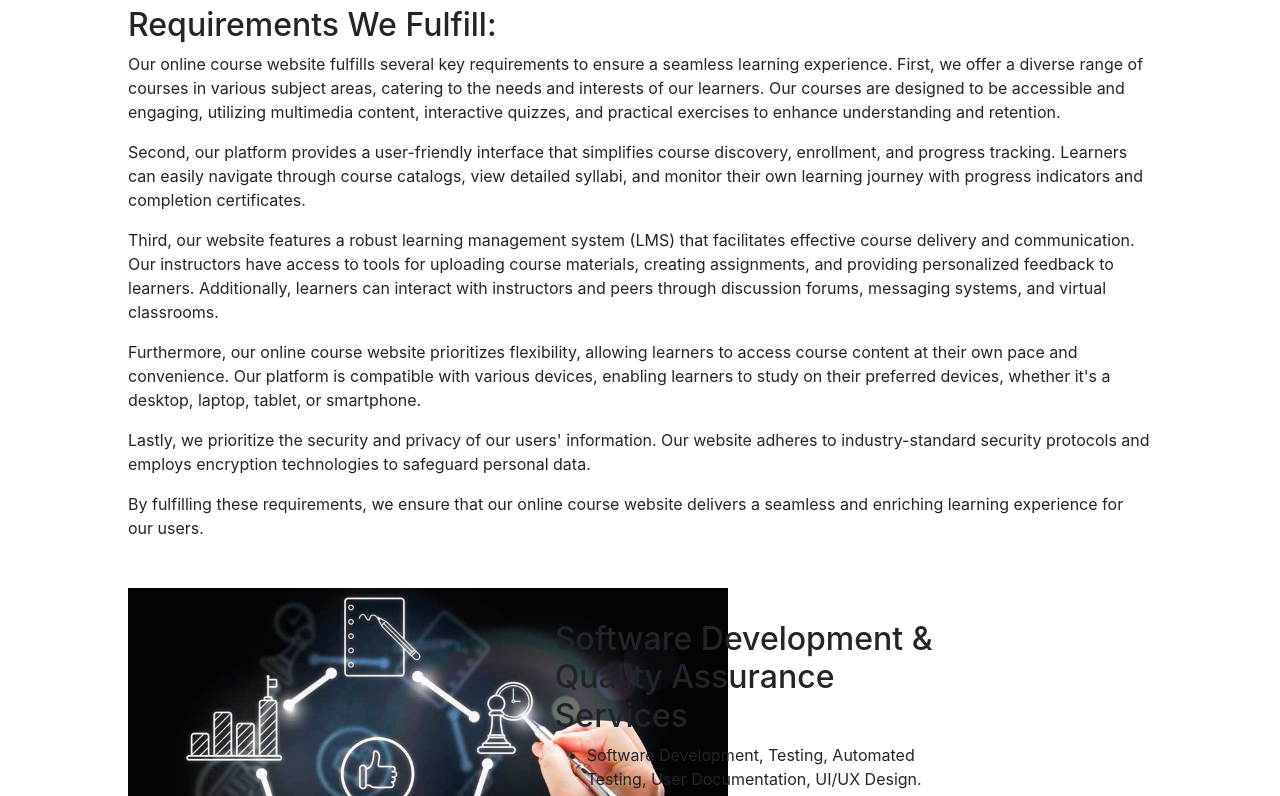
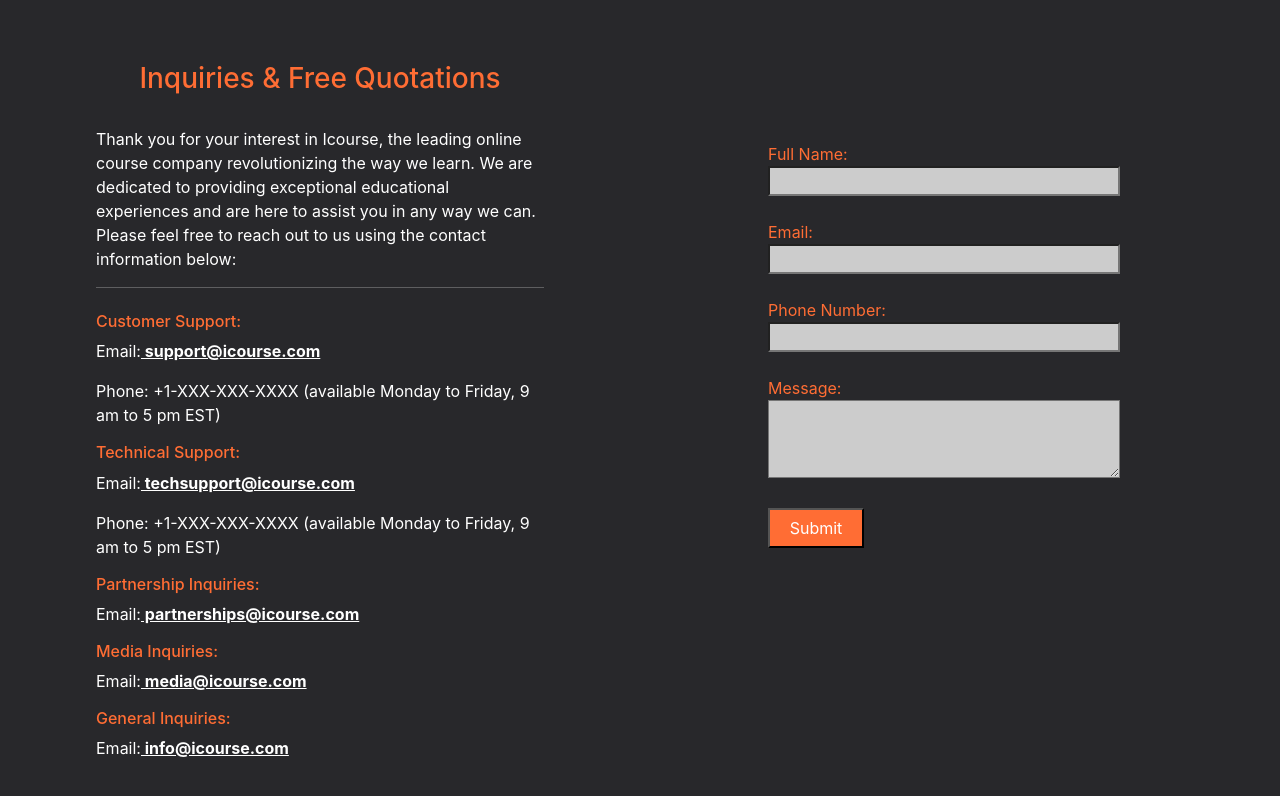
Before and after one commit to zohaibabdullah1/Training-Management-System, a React (Create React App) app: page /contact in a window 1280 px wide. Shown: the part 364-1160 px from the top of the page. Built offline with nearby package versions, Linux system fonts and the light colour scheme.

Commit message:
about & contact UI

```diff
--- a/src/AboutUs.js
+++ b/src/AboutUs.js
@@ -8,6 +8,7 @@
 function AboutUs() {
   return (
     <>
+    <div className='contact_bg'>
 
       {<NavComp />}
       <div className='aboutus_bg'>
@@ -22,11 +23,11 @@
       </div> */}
 
       <div className='aboutUs'>
-        <h2>What We Do:</h2>
+        <h2 className='coler'>What We Do:</h2>
         <p className='about-para'>
           Our online course website offers a wide range of educational opportunities for learners of all levels. With our user-friendly interface and intuitive navigation, you can easily browse and enroll in courses that align with your interests and goals. Our experienced instructors, who are experts in their respective fields, deliver engaging and interactive lessons that promote active learning. Whether you're looking to acquire new skills, enhance your knowledge, or explore a new passion, our platform provides a flexible and convenient way to achieve your educational aspirations. Join our community of motivated learners and embark on a journey of personal and professional growth today.
         </p>
-        <h2>Requirements We Fulfill:</h2>
+        <h2 className='coler'>Requirements We Fulfill:</h2>
         <p className='about-para'>
         Our online course website fulfills several key requirements to ensure a seamless learning experience. First, we offer a diverse range of courses in various subject areas, catering to the needs and interests of our learners. Our courses are designed to be accessible and engaging, utilizing multimedia content, interactive quizzes, and practical exercises to enhance understanding and retention.
         </p>
@@ -55,7 +56,7 @@
             />
           </div>
           <div className='col-sm-7 list_spacing'>
-            <h2>Software Development & Quality Assurance Services</h2>
+            <h2 className='coler'>Software Development & Quality Assurance Services</h2>
             <ul>
               <li>Software Development, Testing, Automated Testing, User Documentation, UI/UX Design.</li>
               <li>Legacy Migration, Legacy Support, Maintenance, SQA Automation, Manual QA, Augmented R&D, Initiative Support/Development, Modernization…</li>
@@ -68,7 +69,7 @@
       <div>
         <Footer />
       </div>
-
+      </div>
     </>
   );
 }
--- a/src/ContactUs.js
+++ b/src/ContactUs.js
@@ -7,58 +7,73 @@
 function ContactUs() {
   return (
     <>
+    <div className="contact_bg">
       <NavComp />
 
-      <div className='main-container'>
-          <NavBarComponent/>
-           </div>
+      <div className='aboutus_bg'>
+        <div className='main-container'>
+          <NavBarComponent />
+        </div>
+        <h1 className='contats_h '> Contact Us</h1>
+      </div>
+      <div className="contact_flex">
+        <div className="col-sm-6 contact_left">
+          <div className="inner_left">
+          <h3 className="contact_heading coler">Inquiries & Free Quotations</h3>
+          <p>Thank you for your interest in Icourse, the leading online course company revolutionizing the way we learn. We are dedicated to providing exceptional educational experiences and are here to assist you in any way we can. Please feel free to reach out to us using the contact information below:</p>
+          <hr />
+          <br />
+          <h6 className="coler">Customer Support:</h6>
+          <p> Email:<u><b> support@icourse.com</b></u></p>
+          <p>Phone: +1-XXX-XXX-XXXX (available Monday to Friday, 9 am to 5 pm EST)</p>
 
-           <div className='aboutUs'>
-        <h2>What We Do:</h2>
-        <p className='about-para'>
-          Our online course website offers a wide range of educational opportunities for learners of all levels. With our user-friendly interface and intuitive navigation, you can easily browse and enroll in courses that align with your interests and goals. Our experienced instructors, who are experts in their respective fields, deliver engaging and interactive lessons that promote active learning. Whether you're looking to acquire new skills, enhance your knowledge, or explore a new passion, our platform provides a flexible and convenient way to achieve your educational aspirations. Join our community of motivated learners and embark on a journey of personal and professional growth today.
-        </p>
-        <h2>Requirements We Fulfill:</h2>
-        <p className='about-para'>
-        Our online course website fulfills several key requirements to ensure a seamless learning experience. First, we offer a diverse range of courses in various subject areas, catering to the needs and interests of our learners. Our courses are designed to be accessible and engaging, utilizing multimedia content, interactive quizzes, and practical exercises to enhance understanding and retention.
-        </p>
-        <p>Second, our platform provides a user-friendly interface that simplifies course discovery, enrollment, and progress tracking. Learners can easily navigate through course catalogs, view detailed syllabi, and monitor their own learning journey with progress indicators and completion certificates.</p>
-        <p>
-        Third, our website features a robust learning management system (LMS) that facilitates effective course delivery and communication. Our instructors have access to tools for uploading course materials, creating assignments, and providing personalized feedback to learners. Additionally, learners can interact with instructors and peers through discussion forums, messaging systems, and virtual classrooms.
-        </p>
-        <p>
-        Furthermore, our online course website prioritizes flexibility, allowing learners to access course content at their own pace and convenience. Our platform is compatible with various devices, enabling learners to study on their preferred devices, whether it's a desktop, laptop, tablet, or smartphone.
-        </p>
+          <h6 className="coler">Technical Support:</h6>
+          <p> Email:<u><b> techsupport@icourse.com</b></u></p>
+          <p>Phone: +1-XXX-XXX-XXXX (available Monday to Friday, 9 am to 5 pm EST)</p>
 
-        <p>
-        Lastly, we prioritize the security and privacy of our users' information. Our website adheres to industry-standard security protocols and employs encryption technologies to safeguard personal data.
-        </p>
-        <p>
-        By fulfilling these requirements, we ensure that our online course website delivers a seamless and enriching learning experience for our users.
-        </p>
-        <div className='about_flex'>
-          <div className='col-sm-5'>
-            <img
-              alt=""
-              src={flex_img}
-              width="600"
-              height=""
-              className="d-inline-block align-top"
-            />
-          </div>
-          <div className='col-sm-7 list_spacing'>
-            <h2>Software Development & Quality Assurance Services</h2>
-            <ul>
-              <li>Software Development, Testing, Automated Testing, User Documentation, UI/UX Design.</li>
-              <li>Legacy Migration, Legacy Support, Maintenance, SQA Automation, Manual QA, Augmented R&D, Initiative Support/Development, Modernization…</li>
-              <li>.NET, Java, JavaScript (Angular, React, TypeScript, Node, etc), HTML5, Responsive, iOS, Android, Salesforce, SharePoint, VB6, Delphi, FoxPro, PROGRESS, C/C++, Oracle Apex, PowerBuilder, RPG, COBOL, DBA, Robohelp, Test Complete, Selenium, Coded UI</li>
-            </ul>
+          <h6 className="coler">Partnership Inquiries:</h6>
+          <p> Email:<u><b> partnerships@icourse.com</b></u></p>
+
+
+          <h6 className="coler">Media Inquiries:</h6>
+          <p> Email:<u><b> media@icourse.com</b></u></p>
+
+          <h6 className="coler"> General Inquiries:</h6>
+          <p> Email:<u><b> info@icourse.com</b></u></p>
+
+
           </div>
         </div>
+        <div className="col-sm-6 contact_right">
+          <div className="inner_right">
+          <form>
+            <label className="coler" for="full-name">Full Name:</label>
+            <br/>
+            <input className="textfield_align" type="text" id="full-name" name="full-name" required /><br /><br />
+
+            <label className="coler" for="email">Email:</label>
+            <br/>
+            <input className="textfield_align" type="email" id="email" name="email" required /><br /><br />
+
+            <label className="coler" for="phone">Phone Number:</label>
+            <br/>
+            <input className="textfield_align" type="tel" id="phone" name="phone" required /><br /><br />
+
+            <label  className="coler" for="message">Message:</label><br/>
+              <textarea className="textfield_align" id="message" name="message" rows="3" required /><br/><br/>
+
+            <input className="submit_btn" type="submit" value="Submit" />
+          </form>
+          </div>
+        </div>
+
+
       </div>
 
+
       <div>
-      <Footer/>
+        <Footer />
+      </div>
       </div>
     </>
   );
--- a/src/index.css
+++ b/src/index.css
@@ -993,3 +993,56 @@
   font-size: 18px;
 
 }
+
+/* ########################################## */
+
+
+.contact_bg{
+  color: white;
+  background-color:rgb(40,40,43);
+}
+
+.contact_flex{
+  display: flex;
+  margin: 4rem 0rem;
+}
+.contact_heading{
+  text-align: center;
+  margin-bottom: 2rem;
+}
+
+.contact_left{
+  text-align: left;
+  margin: auto;
+}
+
+.inner_left{
+  width: 70%;
+  margin: auto;
+}
+.inner_right{
+  width: 60%;
+  margin: auto;
+  margin-top: 5rem;
+}
+
+.contact_right{
+  text-align: left;
+}
+
+.textfield_align{
+  width: 22rem;
+  background-color: #ccc;
+}
+
+.submit_btn{
+  color: white;
+  background-color: rgb(255,109,52);
+  width: 6rem;
+  height: 2.5rem;
+}
+.submit_btn:hover{
+  color: rgb(255,109,52);
+  background-color: white;
+  border: 2px solid rgb(255,109,52);
+}
```
